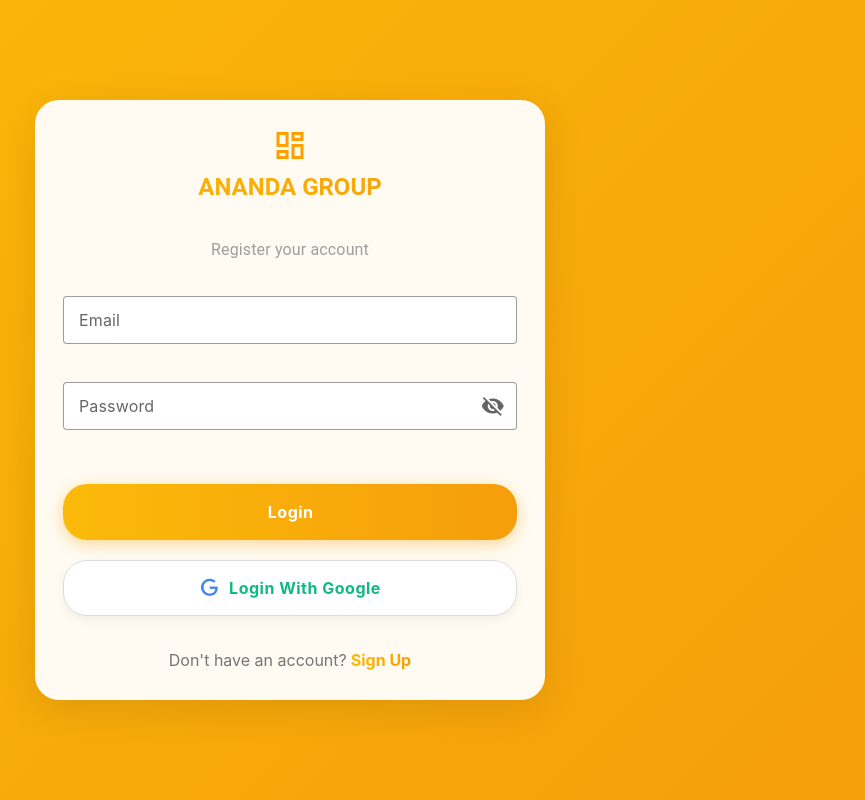
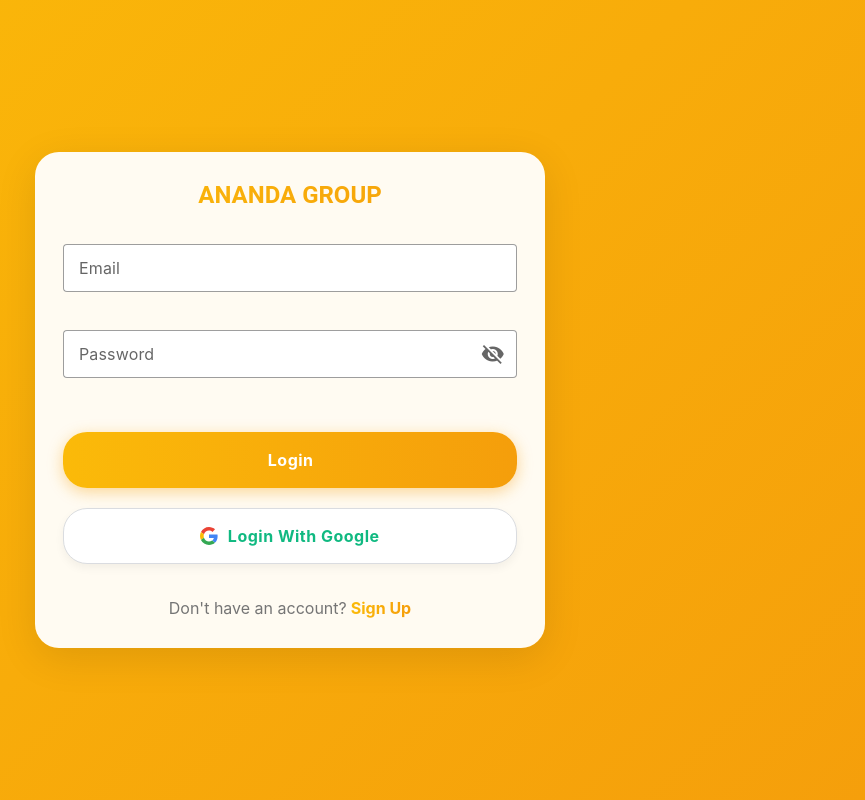
Before and after one commit to ID-Adi/Sistem-Ananda-Group, a Vue app in the folder client/: page / in a window 1280 px wide. Shown: the whole page, without its empty margins (350-1215 px from the left). Built offline with nearby package versions, Linux system fonts and the light colour scheme; no server answers.

Commit message:
Update login UI: Remove top icon, remove registration text, add official Google logo

```diff
--- a/client/src/views/Login.vue
+++ b/client/src/views/Login.vue
@@ -6,14 +6,11 @@
           <v-row>
             <v-col cols="12" class="pa-10">
               <div class="text-center mb-8">
-                <v-icon color="amber-darken-2" size="36" class="mb-2">mdi-view-dashboard-outline</v-icon>
                 <div class="text-h5 font-weight-bold ananda-text">ANANDA GROUP</div>
               </div>
 
               <div>
                 <div class="flex-grow-1">
-                  <p class="text-subtitle-1 text-grey mb-8 text-center">Register your account</p>
-
                   <v-alert v-if="errorMessage" type="error" class="mb-4" density="compact" variant="tonal">
                     {{ errorMessage }}
                   </v-alert>
@@ -70,7 +67,14 @@
                       :loading="loading"
                       :disabled="loading"
                     >
-                      <v-icon color="#4285F4" class="mr-2">mdi-google</v-icon>
+                      <div class="google-icon-wrapper mr-2">
+                        <svg class="google-icon" width="18" height="18" xmlns="http://www.w3.org/2000/svg" viewBox="0 0 48 48">
+                          <path fill="#EA4335" d="M24 9.5c3.54 0 6.71 1.22 9.21 3.6l6.85-6.85C35.9 2.38 30.47 0 24 0 14.62 0 6.51 5.38 2.56 13.22l7.98 6.19C12.43 13.72 17.74 9.5 24 9.5z"/>
+                          <path fill="#4285F4" d="M46.98 24.55c0-1.57-.15-3.09-.38-4.55H24v9.02h12.94c-.58 2.96-2.26 5.48-4.78 7.18l7.73 6c4.51-4.18 7.09-10.36 7.09-17.65z"/>
+                          <path fill="#FBBC05" d="M10.53 28.59c-.48-1.45-.76-2.99-.76-4.59s.27-3.14.76-4.59l-7.98-6.19C.92 16.46 0 20.12 0 24c0 3.88.92 7.54 2.56 10.78l7.97-6.19z"/>
+                          <path fill="#34A853" d="M24 48c6.48 0 11.93-2.13 15.89-5.81l-7.73-6c-2.15 1.45-4.92 2.3-8.16 2.3-6.26 0-11.57-4.22-13.47-9.91l-7.98 6.19C6.51 42.62 14.62 48 24 48z"/>
+                        </svg>
+                      </div>
                       <span class="text-success">{{ isSignUp ? 'Sign up with Google' : 'Login with Google' }}</span>
                     </v-btn>
 
@@ -279,11 +283,6 @@
 </script>
 
 <style scoped>
-.login-illustration {
-  position: relative;
-  z-index: 2;
-}
-
 .bg-gradient {
   background: linear-gradient(135deg, #FBBA09 0%, #F59E0B 100%);
 }
@@ -336,8 +335,15 @@
   transform: translateY(-2px);
 }
 
-.google-btn .v-icon {
-  color: #4285F4 !important;
+.google-icon-wrapper {
+  display: inline-flex;
+  align-items: center;
+  justify-content: center;
+}
+
+.google-icon {
+  width: 18px;
+  height: 18px;
 }
 
 .modern-input {
```
